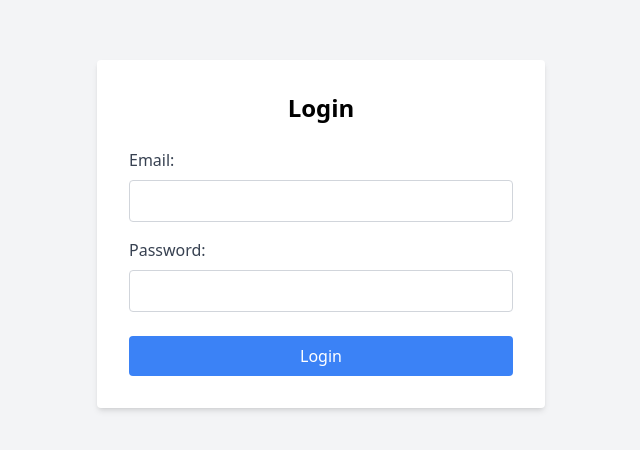
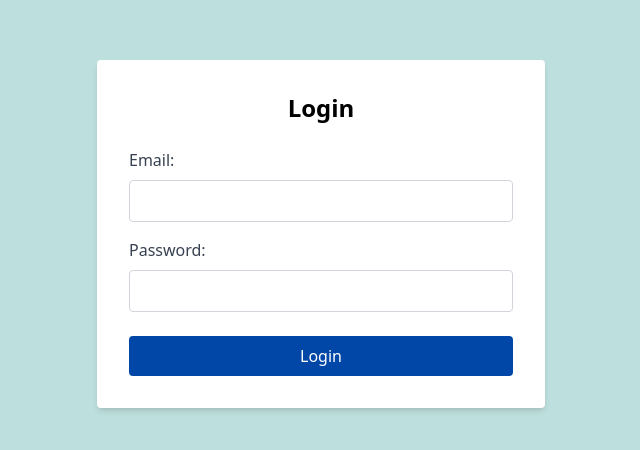
Before and after one commit to Faishal24/attendance_app--frontend, a React (Vite) app: page /login in a window 1280 px wide. Shown: the part 166-616 px from the top of the page, without its empty margins (319-959 px from the left). Built offline with nearby package versions, Linux system fonts and the light colour scheme; what react-to-pdf would draw is missing.

Commit message:
Update style

```diff
--- a/src/pages/Login.jsx
+++ b/src/pages/Login.jsx
@@ -30,7 +30,7 @@ const Login = () => {
   };
 
   return (
-    <div className="flex flex-col items-center justify-center min-h-screen bg-gray-100">
+    <div className="flex flex-col items-center justify-center min-h-screen bg-secondary">
       <div className="bg-white p-8 rounded shadow-md w-full max-w-md">
         <h2 className="text-2xl font-bold mb-6 text-center">Login</h2>
         {error && <p className="text-red-500 mb-4">{error}</p>}
@@ -57,7 +57,7 @@ const Login = () => {
           </div>
           <button
             type="submit"
-            className="w-full bg-blue-500 text-white py-2 rounded hover:bg-blue-600 transition duration-200"
+            className="w-full bg-secondary-dark text-white py-2 rounded hover:bg-secondary-hover2 transition duration-200"
           >
             Login
           </button>
```
